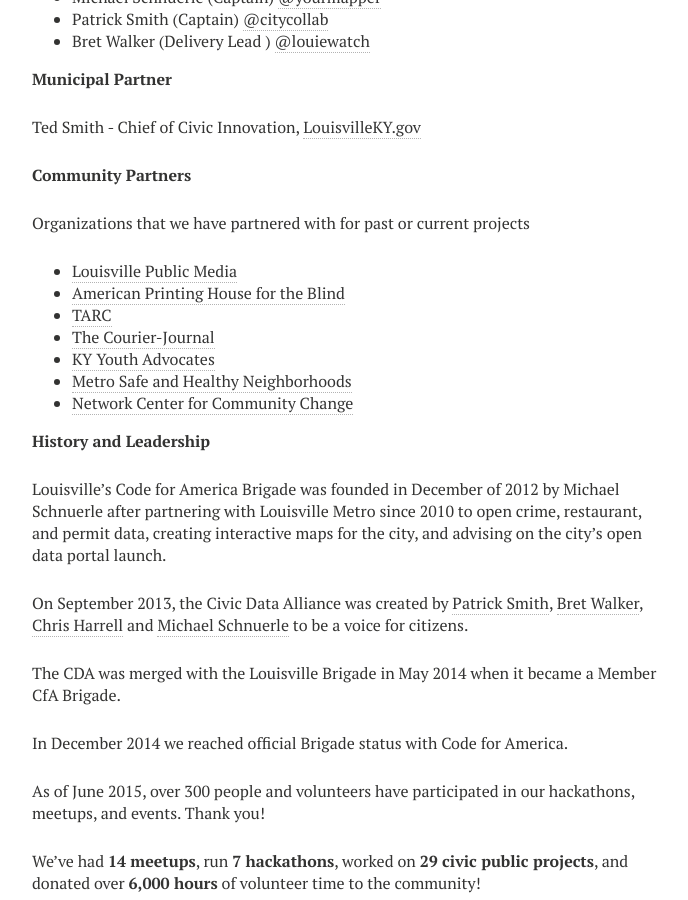
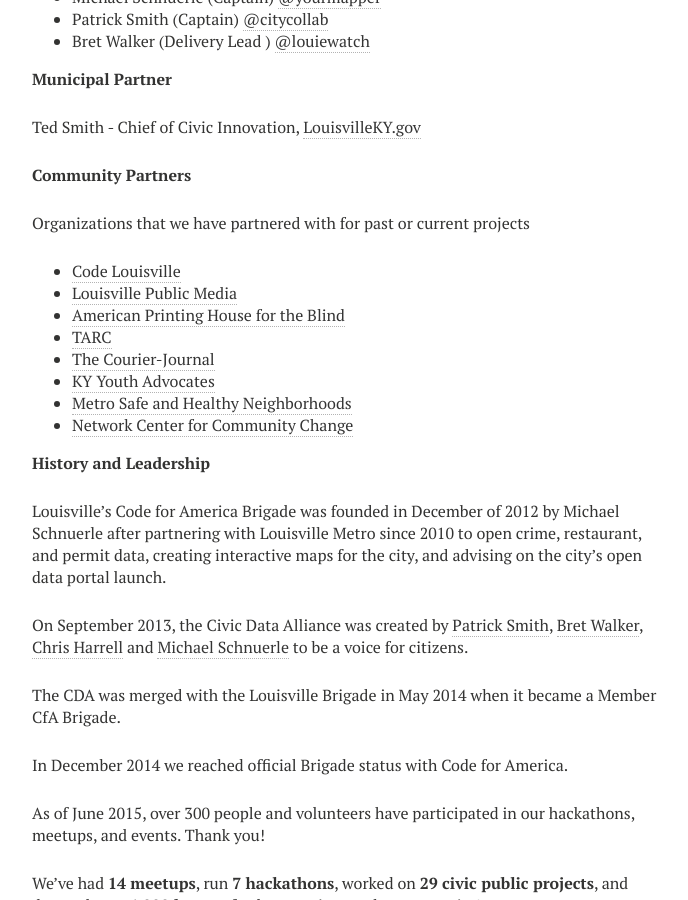
Before and after one commit to reydelleon/civicdata.github.io, a Jekyll site: the page built from about.md, in a window 1280 px wide and 900 px high, scrolled down 814 px. Shown: the whole window, without its empty margins (288-976 px from the left). Built offline with Jekyll 4.4.1, drawn with Linux system fonts in a browser that asks for light colours; nearby versions of some CDN libraries.

Commit message:
Added Code Louisville

```diff
--- a/about.md
+++ b/about.md
@@ -34,6 +34,7 @@ Ted Smith - Chief of Civic Innovation, [LouisvilleKY.gov](http://louisvilleky.go
 
 Organizations that we have partnered with for past or current projects
 
+* [Code Louisville](http://www.codelouisville.org/)
 * [Louisville Public Media](http://louisvillepublicmedia.org/)
 * [American Printing House for the Blind](http://www.aph.org/)
 * [TARC](http://ridetarc.org/)
```
